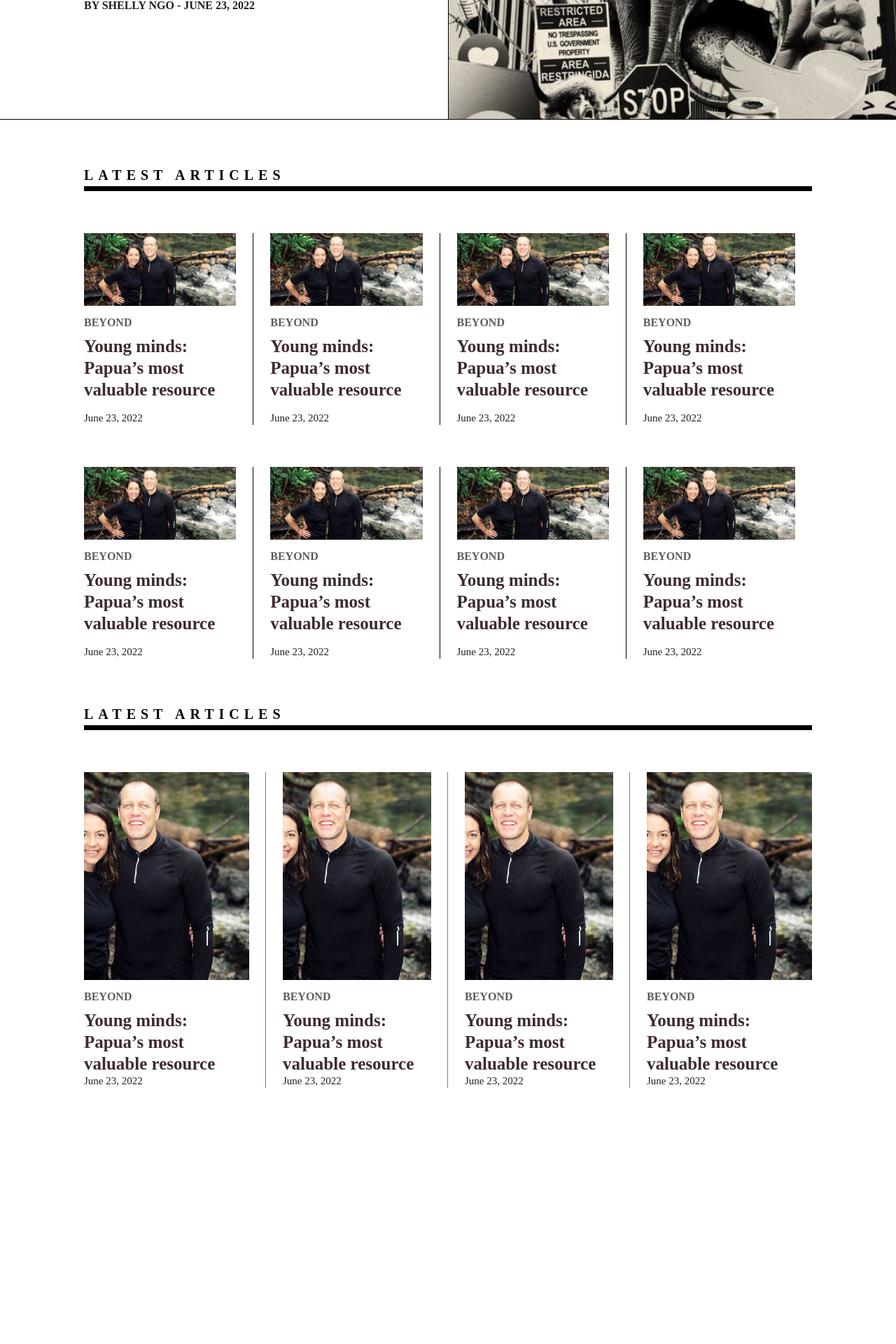
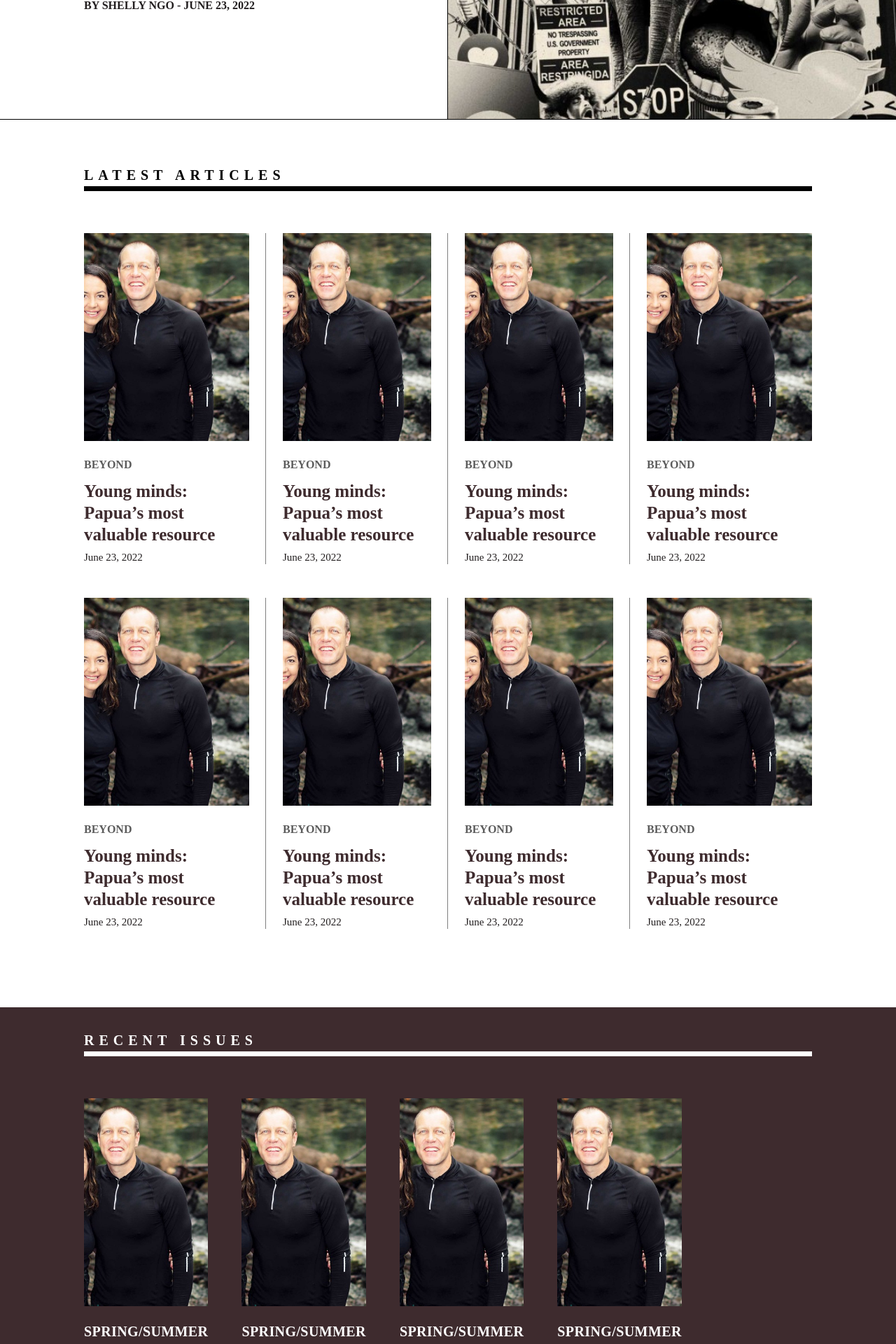
Before and after one commit to ddthies42/response-magazine-redesign, a web app: file public/response-index.html in a window 1280 px wide. Shown: the part 520-2440 px from the top of the page at 70% size. Before the commit the page ends 2074 px from the top, so only its background shows below. Run offline with its HTML, style and script files only (its server is not run), Linux system fonts and the light colour scheme.

Commit message:
complete recent issues

```diff
--- a/public/response-index.html
+++ b/public/response-index.html
@@ -13,6 +13,8 @@
     <link href='https://fonts.googleapis.com/css?family=Dosis' rel='stylesheet'>
 </head>
 <body>
+
+<!--MAIN -->
 <!--HEADER -->
 <header>
     <nav class="response-nav-bar" role="navigation">
@@ -46,8 +48,6 @@
     <!--    <div class="back" aria-hidden="true"></div>-->
 </header>
 <!--HEADER -->
-
-<!--MAIN -->
 <main role="main" id="main-content">
     <!--FEATURED CONTENT-->
     <section id="featured-content">
@@ -59,11 +59,12 @@
         <div id="featured-img"></div>
     </section>
     <!--FEATURED CONTENT-->
+
     <!--LATEST ARTICLES-->
-    <section class="latest-articles">
+    <section class="body-section">
         <div class="section-header">Latest Articles</div>
-        <div class="article-row">
-            <div class="article-card">
+        <div class="issue-article-container">
+            <a href="#" title="" class="article-card">
                 <div><img src="images/Matt-and-Jacinda-1-5798_1210x580_acf_cropped.jpeg"></div>
                 <div class="text">
                     <div class="heading-content">
@@ -72,8 +73,8 @@
                     </div>
                     <div class="date">June 23, 2022</div>
                 </div>
-            </div>
-            <div class="article-card">
+            </a>
+            <a href="#" title="" class="article-card">
                 <div><img src="images/Matt-and-Jacinda-1-5798_1210x580_acf_cropped.jpeg"></div>
                 <div class="text">
                     <div class="heading-content">
@@ -82,8 +83,8 @@
                     </div>
                     <div class="date">June 23, 2022</div>
                 </div>
-            </div>
-            <div class="article-card">
+            </a>
+            <a href="#" title="" class="article-card">
                 <div><img src="images/Matt-and-Jacinda-1-5798_1210x580_acf_cropped.jpeg"></div>
                 <div class="text">
                     <div class="heading-content">
@@ -92,8 +93,8 @@
                     </div>
                     <div class="date">June 23, 2022</div>
                 </div>
-            </div>
-            <div class="article-card" style="border: none;">
+            </a>
+            <a href="#" title="" class="article-card">
                 <div><img src="images/Matt-and-Jacinda-1-5798_1210x580_acf_cropped.jpeg"></div>
                 <div class="text">
                     <div class="heading-content">
@@ -102,10 +103,8 @@
                     </div>
                     <div class="date">June 23, 2022</div>
                 </div>
-            </div>
-        </div>
-        <div class="article-row">
-            <div class="article-card">
+            </a>
+            <a href="#" title="" class="article-card">
                 <div><img src="images/Matt-and-Jacinda-1-5798_1210x580_acf_cropped.jpeg"></div>
                 <div class="text">
                     <div class="heading-content">
@@ -114,8 +113,8 @@
                     </div>
                     <div class="date">June 23, 2022</div>
                 </div>
-            </div>
-            <div class="article-card">
+            </a>
+            <a href="#" title="" class="article-card">
                 <div><img src="images/Matt-and-Jacinda-1-5798_1210x580_acf_cropped.jpeg"></div>
                 <div class="text">
                     <div class="heading-content">
@@ -124,8 +123,8 @@
                     </div>
                     <div class="date">June 23, 2022</div>
                 </div>
-            </div>
-            <div class="article-card">
+            </a>
+            <a href="#" title="" class="article-card">
                 <div><img src="images/Matt-and-Jacinda-1-5798_1210x580_acf_cropped.jpeg"></div>
                 <div class="text">
                     <div class="heading-content">
@@ -134,8 +133,8 @@
                     </div>
                     <div class="date">June 23, 2022</div>
                 </div>
-            </div>
-            <div class="article-card" style="border: none;">
+            </a>
+            <a href="#" title="" class="article-card">
                 <div><img src="images/Matt-and-Jacinda-1-5798_1210x580_acf_cropped.jpeg"></div>
                 <div class="text">
                     <div class="heading-content">
@@ -144,61 +143,70 @@
                     </div>
                     <div class="date">June 23, 2022</div>
                 </div>
-            </div>
+            </a>
         </div>
     </section>
     <!--LATEST ARTICLES-->
 
-
-    <!--LATEST ARTICLES-->
-    <section class="latest-article-section">
-        <div class="section-header">Latest Articles</div>
-        <div class="article-container">
-            <div class="article-card">
+    <!--RECENT ISSUES-->
+    <section class="body-section" style="background: #3E2B2E; padding: 32px 120px;">
+        <div class="section-header" style="color: white; border-bottom-color: white">Recent Issues</div>
+        <div class="issue-article-container">
+            <a href="#" title="" class="issue-card">
                 <div><img src="images/Matt-and-Jacinda-1-5798_1210x580_acf_cropped.jpeg"></div>
                 <div class="text">
-                    <div class="heading-content">
-                        <div class="category">Beyond</div>
-                        <div class="title">Young minds: Papua’s most valuable resource</div>
+                    <div class="quarter">Spring/Summer 2022</div>
+                    <div class="title">Turning the table</div>
                 </div>
-                    <div class="date">June 23, 2022</div>
-                </div>
-            </div>
-            <div class="article-card">
+            </a>
+            <a href="#" title="" class="issue-card">
                 <div><img src="images/Matt-and-Jacinda-1-5798_1210x580_acf_cropped.jpeg"></div>
                 <div class="text">
-                    <div class="heading-content">
-                        <div class="category">Beyond</div>
-                        <div class="title">Young minds: Papua’s most valuable resource</div>
+                    <div class="quarter">Spring/Summer 2022</div>
+                    <div class="title">Turning the table</div>
                 </div>
-                    <div class="date">June 23, 2022</div>
-                </div>
-            </div>
-            <div class="article-card">
+            </a>
+            <a href="#" title="" class="issue-card">
                 <div><img src="images/Matt-and-Jacinda-1-5798_1210x580_acf_cropped.jpeg"></div>
                 <div class="text">
-                    <div class="heading-content">
-                        <div class="category">Beyond</div>
-                        <div class="title">Young minds: Papua’s most valuable resource</div>
+                    <div class="quarter">Spring/Summer 2022</div>
+                    <div class="title">Turning the table</div>
                 </div>
-                    <div class="date">June 23, 2022</div>
-                </div>
-            </div>
-            <div class="article-card">
+            </a>
+            <a href="#" title="" class="issue-card">
                 <div><img src="images/Matt-and-Jacinda-1-5798_1210x580_acf_cropped.jpeg"></div>
                 <div class="text">
-                    <div class="heading-content">
-                        <div class="category">Beyond</div>
-                        <div class="title">Young minds: Papua’s most valuable resource</div>
+                    <div class="quarter">Spring/Summer 2022</div>
+                    <div class="title">Turning the table</div>
                 </div>
-                    <div class="date">June 23, 2022</div>
+            </a>
+            <a href="#" title="" class="issue-card">
+                <div><img src="images/Matt-and-Jacinda-1-5798_1210x580_acf_cropped.jpeg"></div>
+                <div class="text">
+                    <div class="quarter">Spring/Summer 2022</div>
+                    <div class="title">Turning the table</div>
                 </div>
+            </a>
+            <a href="#" title="" class="issue-card">
+                <div><img src="images/Matt-and-Jacinda-1-5798_1210x580_acf_cropped.jpeg"></div>
+                <div class="text">
+                    <div class="quarter">Spring/Summer 2022</div>
+                    <div class="title">Turning the table</div>
                 </div>
+            </a>
         </div>
-
+        <a href="#" class="view-more-btn">
+            <div>View more</div>
+        </a>
     </section>
-    <!--LATEST ARTICLES-->
+    <!--RECENT ISSUES-->
 </main>
 <!--MAIN -->
+
+<!--FOOTER-->
+<footer>
+
+</footer>
+<!--FOOTER-->
 </body>
 </html>
--- a/public/stylesheets/response-style.css
+++ b/public/stylesheets/response-style.css
@@ -1,8 +1,15 @@
+body {
+    gap: 0;
+}
 a {
     vertical-align: baseline;
 }
 
-/*HEADER*/
+.body-section .issue-article-container a:active, a:hover, a:link, a:visited {
+    text-decoration: none;
+}
+
+/*1-HEADER*/
 header {
     display: block;
     position: fixed;
@@ -33,7 +40,7 @@ header nav a {
     min-height: 50px;
     background-color: white;
     border: 1px solid black;
-    border-right: none;
+    border-left: none;
     text-decoration: none;
 }
 
@@ -79,11 +86,12 @@ header nav a span {
 #response-nav:hover:not(.active) {
     color: #872937;
 }
-/*HEADER*/
+/*1-HEADER*/
 
-/*MAIN*/
+/*1-MAIN*/
 main {
     display: block;
+    gap: 64px;
     margin-top: 50px;
 }
 
@@ -97,7 +105,7 @@ main {
     left: 0px;
 }
 
-    /*FEATURED CONTENT*/
+/*2--FEATURED CONTENT--*/
 section {
     position: relative;
 }
@@ -119,6 +127,7 @@ section {
     justify-content: center;
     flex-direction: column;
     border-bottom: 1px solid black;
+    border-right: 1px solid black;
     padding: 30px 120px;
     width: 100%;
 }
@@ -175,22 +184,23 @@ section {
     background-position: center;
     background-repeat: no-repeat;
     background-size: cover;
-    border-left: 1px solid black;
+    /*border-left: 1px solid black;*/
     position: relative;
 }
-    /*FEATURED CONTENT*/
+/*2--FEATURED CONTENT--*/
 
-    /*LATEST ARTICLES*/
-.latest-articles {
+.body-section {
     display: flex;
     flex-direction: column;
     align-items: flex-start;
-    padding: 0px 120px;
+    margin: 0 auto;
+    padding: 0 120px;
     gap: 60px;
     width: 100%;
+    /*max-width: 1512px;*/
 }
 
-.latest-articles .section-header {
+.body-section .section-header {
     font-family: 'Trade Gothic Next LT Pro';
     font-style: normal;
     font-weight: 700;
@@ -203,58 +213,79 @@ section {
     width: 100%;
 }
 
-.latest-articles .article-row {
+.body-section .issue-article-container {
     display: flex;
-    flex-direction: row;
-    align-items: flex-start;
-    padding: 0px;
-    gap: 24px;
-    width: 100%;
+    justify-content: left;
+    flex-wrap: wrap;
+    align-items: stretch;
 }
 
-.latest-articles .article-row .article-card {
-    box-sizing: border-box;
+/*2--LATEST ARTICLES--*/
+.body-section .issue-article-container .article-card {
+    position: relative;
+    width: 100%;
+    align-self: stretch;
     display: flex;
     flex-direction: column;
-    align-items: flex-end;
-    padding: 0px 24px 0px 0px;
-    gap: 14px;
-    border-right: 0.5px solid #000000;
-
+    margin-bottom: 48px;
+    gap: 24px;
 }
 
-/*CARD IMAGE*/
-.latest-articles .article-row .article-card div {
+.body-section .issue-article-container .article-card:nth-child(4n+1) {
+    flex: 0 0 25%;
+    padding: 0 24px 0 0;
+    box-shadow: none;
+}
+
+.body-section .issue-article-container .article-card:nth-child(4n+2) {
+    flex: 0 0 25%;
+    padding: 0 24px;
+    box-shadow: -0.5px 0 0 0 black;
+}
+
+.body-section .issue-article-container .article-card:nth-child(4n+3) {
+    flex: 0 0 25%;
+    padding: 0 24px;
+    box-shadow: -0.5px 0 0 0 black;
+}
+
+.body-section .issue-article-container .article-card:nth-child(4n) {
+    flex: 0 0 25%;
+    padding: 0 0 0 24px;
+    box-shadow: -0.5px 0 0 0 black;
+}
+
+/*3---CARD IMAGE---*/
+.body-section .issue-article-container .article-card img {
+    display: block;
     width: 100%;
-    padding: 0px;
-    /*aspect-ratio: 4/3;*/
+    background-repeat: no-repeat;
+    background-position: 50%;
+    background-size: cover;
+    /*width: 282px;*/
+    height: 297px;
+    object-fit: cover;
 }
-.latest-articles .article-row .article-card div img {
-    width: 100%;
-    height: auto;
-    /*aspect-ratio: 4/3;*/
+/*3---CARD IMAGE---*/
+
+.body-section .issue-article-container .text {
+    display: flex;
+    flex-direction: column;
+    flex: 1;
+    justify-content: space-between;
+    gap: 8px;
 }
-/*CARD IMAGE*/
 
-.latest-articles .article-row .article-card .text {
+.body-section .issue-article-container .text .heading-content {
     display: flex;
     flex-direction: column;
     align-items: flex-start;
     padding: 0px;
-    gap: 16px;
+    gap: 12px;
     width: 100%;
 }
 
-.latest-articles .article-row .article-card .text .heading-content {
-    display: flex;
-    flex-direction: column;
-    align-items: flex-start;
-    padding: 0px;
-    gap: 8px;
-    width: 100%;
-}
-
-.latest-articles .article-row .article-card .text .heading-content .category {
+.body-section .issue-article-container .text .heading-content .category {
     font-family: 'Trade Gothic Next LT Pro';
     font-style: normal;
     font-weight: 700;
@@ -265,7 +296,7 @@ section {
     width: 100%;
 }
 
-.latest-articles .article-row .article-card .text .heading-content .title {
+.body-section .issue-article-container .text .heading-content .title {
     font-family: 'Trade Gothic Next LT Pro';
     font-style: normal;
     font-weight: 700;
@@ -275,7 +306,7 @@ section {
     width: 100%;
 }
 
-.latest-articles .article-row .article-card .text .date {
+.body-section .issue-article-container .text .date {
     font-family: 'Trade Gothic Next LT Pro';
     font-style: normal;
     font-weight: 400;
@@ -284,76 +315,50 @@ section {
     color: #221E1F;
     width: 100%;
 }
+/*2--LATEST ARTICLES--*/
 
-
-/*LATEST ARTICLES*/
-
-.latest-article-section {
-    display: flex;
-    flex-direction: column;
-    align-items: flex-start;
-    margin: 0 auto;
-    padding: 0 120px;
-    gap: 60px;
-    width: 100%;
-    /*max-width: 1512px;*/
-}
-
-.latest-article-section .section-header {
-    font-family: 'Trade Gothic Next LT Pro';
-    font-style: normal;
-    font-weight: 700;
-    font-size: 20px;
-    line-height: 31px;
-    letter-spacing: 0.35em;
-    text-transform: uppercase;
-    color: #000000;
-    border-bottom: 7px solid black;
-    width: 100%;
-}
-
-.latest-article-section .article-container {
-    display: flex;
-    justify-content: left;
-    flex-wrap: wrap;
-    align-items: stretch;
-}
-
-.latest-article-section .article-container .article-card {
+/*2--RECENT ISSUES--*/
+.body-section .issue-article-container .issue-card {
     position: relative;
     width: 100%;
     align-self: stretch;
     display: flex;
     flex-direction: column;
-    margin-bottom: 48px;
-    gap: 14px;
+    gap: 24px;
 }
 
-.latest-article-section .article-container .article-card:nth-child(4n+1) {
-    flex: 0 0 25%;
+.body-section .issue-article-container .issue-card:nth-child(6n+1) {
+    flex: 0 0 16.66%;
     padding: 0 24px 0 0;
-    box-shadow: none;
 }
 
-.latest-article-section .article-container .article-card:nth-child(4n+2) {
-    flex: 0 0 25%;
+.body-section .issue-article-container .issue-card:nth-child(6n+2) {
+    flex: 0 0 16.66%;
     padding: 0 24px;
-    box-shadow: -0.5px 0 0 0 black;
 }
 
-.latest-article-section .article-container .article-card:nth-child(4n+3) {
-    flex: 0 0 25%;
+.body-section .issue-article-container .issue-card:nth-child(6n+3) {
+    flex: 0 0 16.66%;
     padding: 0 24px;
-    box-shadow: -0.5px 0 0 0 black;
 }
 
-.latest-article-section .article-container .article-card:nth-child(4n) {
-    flex: 0 0 25%;
-    padding: 0 0 0 24px;
-    box-shadow: -0.5px 0 0 0 black;
+.body-section .issue-article-container .issue-card:nth-child(6n+4) {
+    flex: 0 0 16.66%;
+    padding: 0 24px;
 }
 
-.latest-article-section .article-container .article-card img {
+.body-section .issue-article-container .issue-card:nth-child(6n+5) {
+    flex: 0 0 16.66%;
+    padding: 0 24px;
+}
+
+.body-section .issue-article-container .issue-card:nth-child(6n) {
+    flex: 0 0 16.66%;
+    padding: 0 0 0 24px;
+}
+
+/*3---CARD IMAGE---*/
+.body-section .issue-article-container .issue-card img {
     display: block;
     width: 100%;
     background-repeat: no-repeat;
@@ -363,52 +368,59 @@ section {
     height: 297px;
     object-fit: cover;
 }
+/*3---CARD IMAGE---*/
 
-.latest-article-section .article-container .text {
+.body-section .issue-article-container .issue-card .text {
     display: flex;
     flex-direction: column;
     flex: 1;
     justify-content: space-between;
+    gap: 8px;
 }
 
-.latest-article-section .article-container .text .heading-content {
+.body-section .issue-article-container .issue-card .text .quarter {
+    font-family: 'Trade Gothic Next LT Pro';
+    font-style: normal;
+    font-weight: 700;
+    font-size: 20px;
+    line-height: 25px;
+    letter-spacing: 0.02em;
+    text-transform: uppercase;
+    color: #FFFFFF;
+}
+
+.body-section .issue-article-container .issue-card .text .title {
+    font-family: 'Trade Gothic Next LT Pro';
+    font-style: normal;
+    font-weight: 400;
+    font-size: 20px;
+    line-height: 25px;
+    letter-spacing: 0.02em;
+    color: #FFFFFF;
+}
+
+.body-section .view-more-btn {
     display: flex;
-    flex-direction: column;
-    align-items: flex-start;
-    padding: 0px;
-    gap: 8px;
+    flex-direction: row;
+    justify-content: center;
+    align-items: center;
+    padding: 0;
     width: 100%;
 }
 
-.latest-article-section .article-container .text .heading-content .category {
-    font-family: 'Trade Gothic Next LT Pro';
-    font-style: normal;
-    font-weight: 700;
-    font-size: 16px;
-    line-height: 20px;
-    text-transform: uppercase;
-    color: #5C5C5C;
-    width: 100%;
-}
-
-.latest-article-section .article-container .text .heading-content .title {
-    font-family: 'Trade Gothic Next LT Pro';
-    font-style: normal;
-    font-weight: 700;
-    font-size: 25px;
-    line-height: 31px;
-    color: #3E2B2E;
-    width: 100%;
-}
-
-.latest-article-section .article-container .text .date {
+.body-section .view-more-btn div {
     font-family: 'Trade Gothic Next LT Pro';
     font-style: normal;
     font-weight: 400;
-    font-size: 15px;
-    line-height: 19px;
-    color: #221E1F;
-    width: 100%;
+    font-size: 22px;
+    line-height: 28px;
+    letter-spacing: 0.05em;
+    text-transform: capitalize;
+    color: #FFFFFF;
 }
+/*2--RECENT ISSUES--*/
+/*1-MAIN*/
 
-/*MAIN*/
+/*1-FOOTER*/
+
+/*1-FOOTER*/
```
Lines whose indentation alone changed are shown as unchanged.
